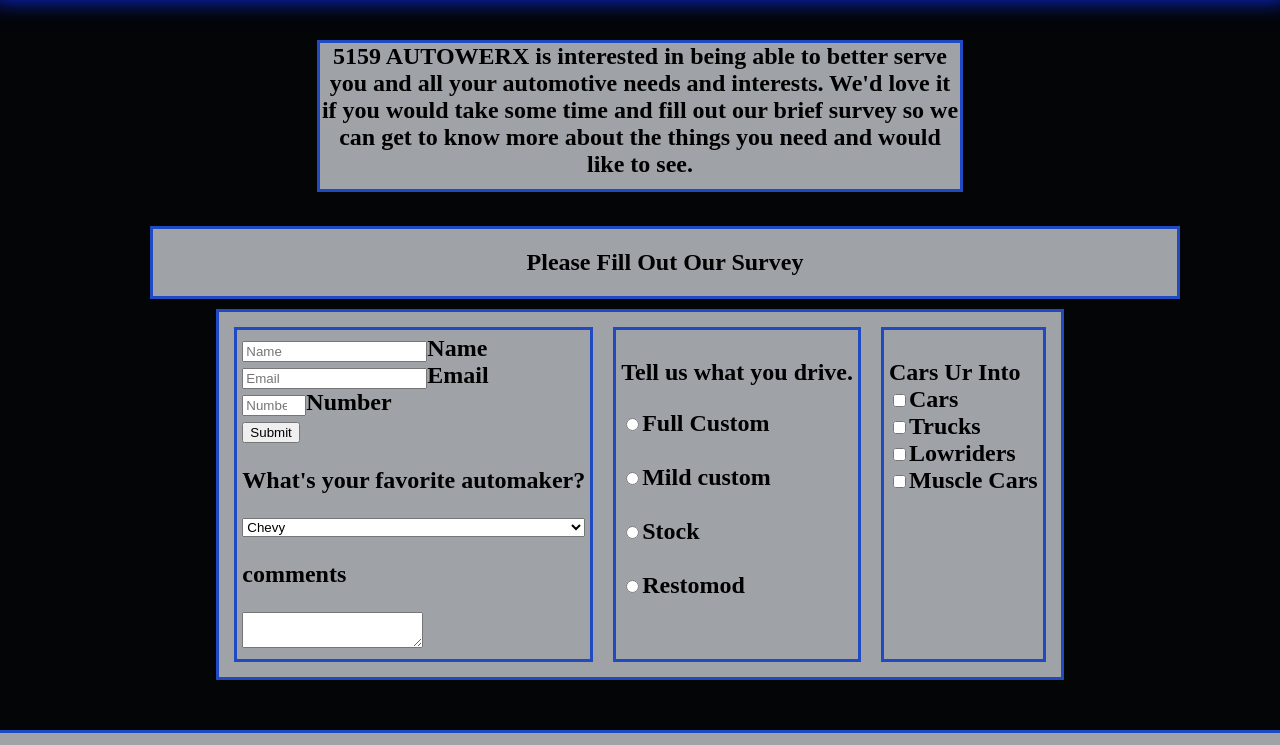
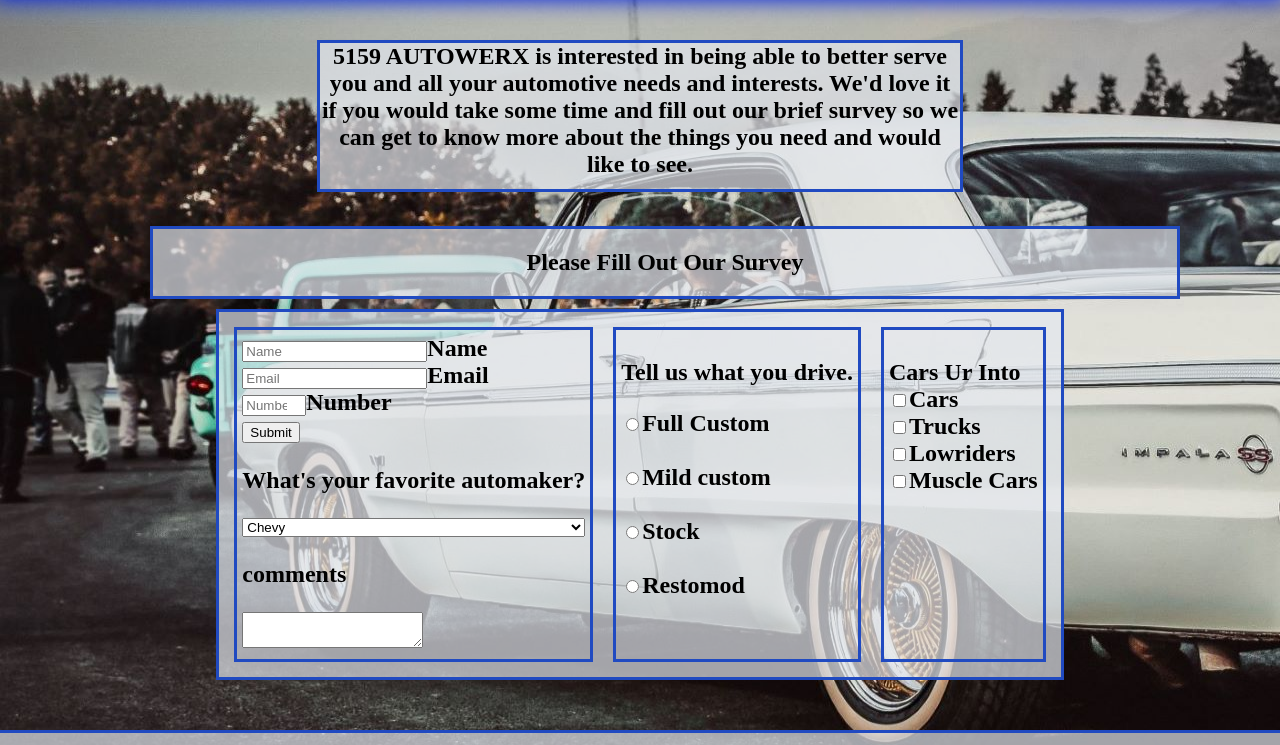
Before and after one commit to Mr-Brown5159/5159dezn, a plain HTML site: page index.html in a window 1280 px wide. Shown: the part 134-879 px from the top of the page. Drawn offline with Linux system fonts and the light colour scheme.

Commit message:
Update autowerx.css

```diff
--- a/autowerx.css
+++ b/autowerx.css
@@ -176,7 +176,7 @@
 
 }
 .container.mainimg {
-   background-image: url(img/imp64.jpg);
+   background-image: url(imp64.jpg);
 }
 .autopix {
     max-width: 700px;
```
